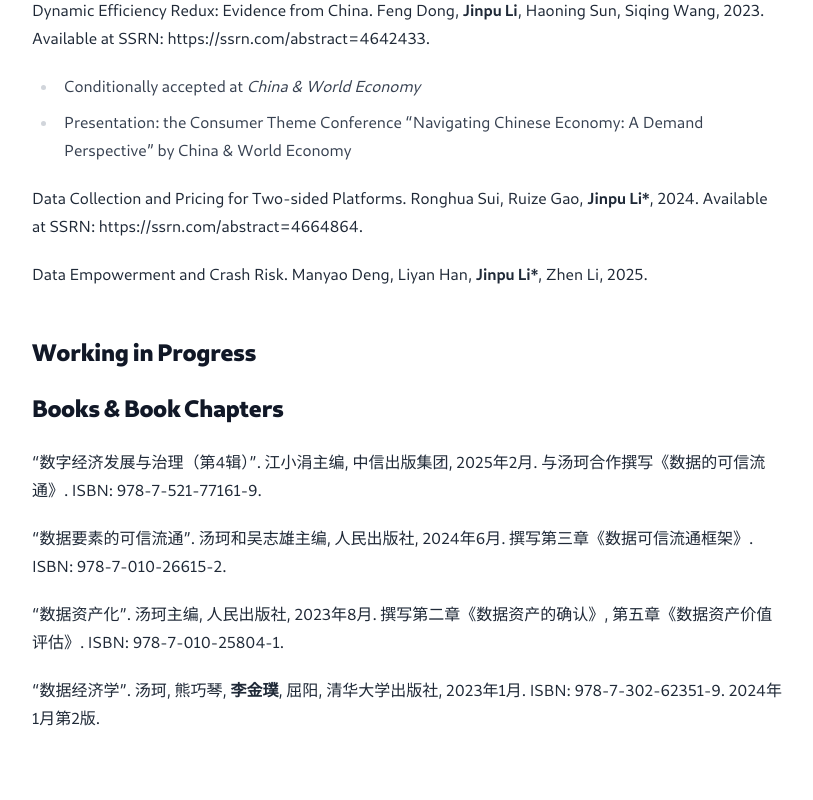
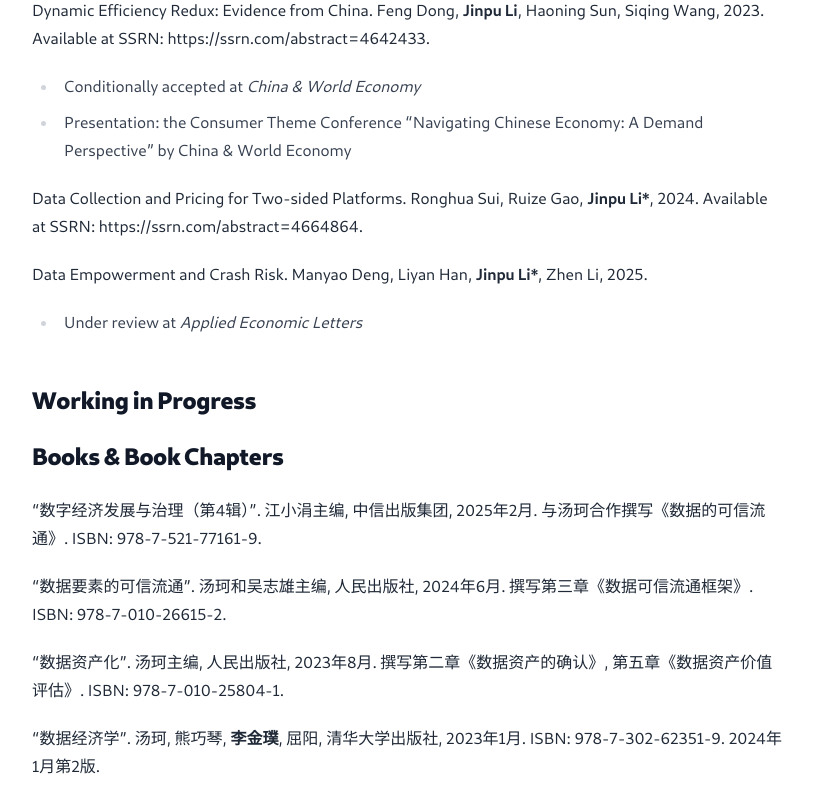
Before and after one commit to lijinpu/lijinpu.github.io, a Next.js app: page /research in a window 1280 px wide. Shown: the part 864-1664 px from the top of the page, without its empty margins (232-1045 px from the left). Before the commit the page ends 1616 px from the top, so only its background shows below. Built offline with nearby package versions, Linux system fonts and the light colour scheme.

Commit message:
auto update

```diff
--- a/pages/research.tsx
+++ b/pages/research.tsx
@@ -64,9 +64,13 @@ export default function Research() {
         <p>
         Data Collection and Pricing for Two-sided Platforms. Ronghua Sui, Ruize Gao, <b>Jinpu Li*</b>, 2024. Available at SSRN: https://ssrn.com/abstract=4664864.
         </p>
+
         <p>
         Data Empowerment and Crash Risk. Manyao Deng, Liyan Han, <b>Jinpu Li*</b>, Zhen Li, 2025.
         </p>
+        <ul>
+            <li>Under review at <i>Applied Economic Letters</i></li>
+        </ul>
 
 
 
```
